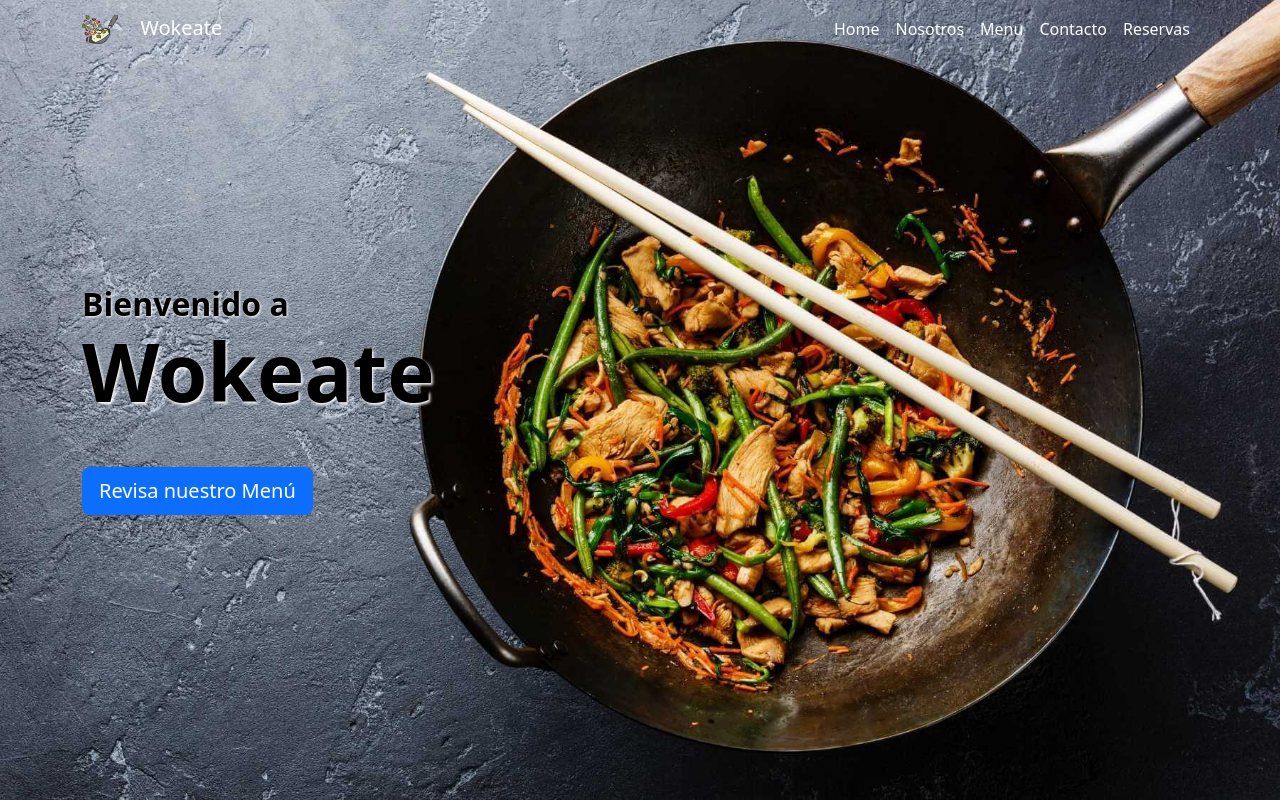
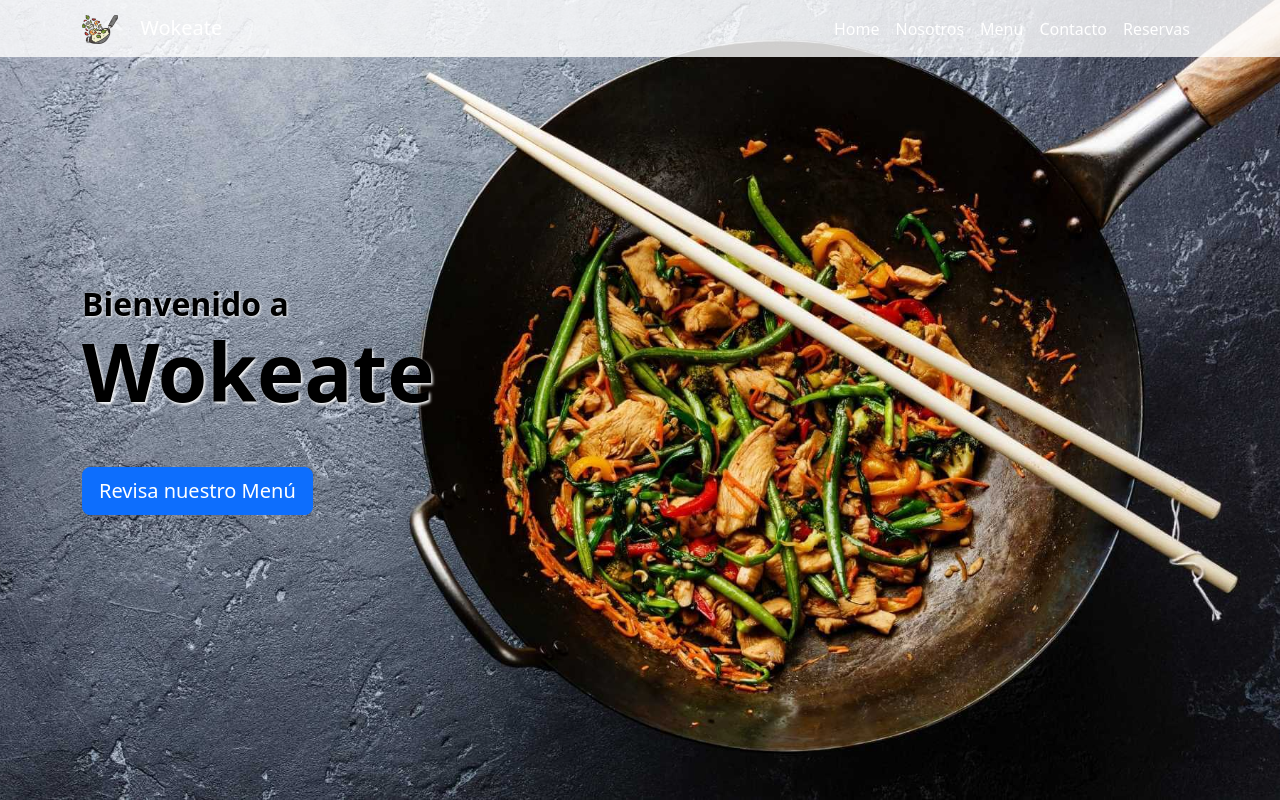
Before and after one commit to fgarciarey/WokApp, a React (Vite) app: page / in a window 1280 px wide. Shown: the top 800 px of the page. Built offline with nearby package versions, Linux system fonts and the light colour scheme.

Commit message:
Update NavBar.css

```diff
--- a/src/Components/NavBar.css
+++ b/src/Components/NavBar.css
@@ -6,7 +6,7 @@
 
 /* Establece el fondo del Navbar como transparente */
 .navbar {
-  background-color: transparent !important;
+  background-color: rgba(255, 255, 255, 0.8) !important;
 }
 
 /* Asegúrate de que el contenido del Navbar sea visible sobre el fondo transparente */
```
